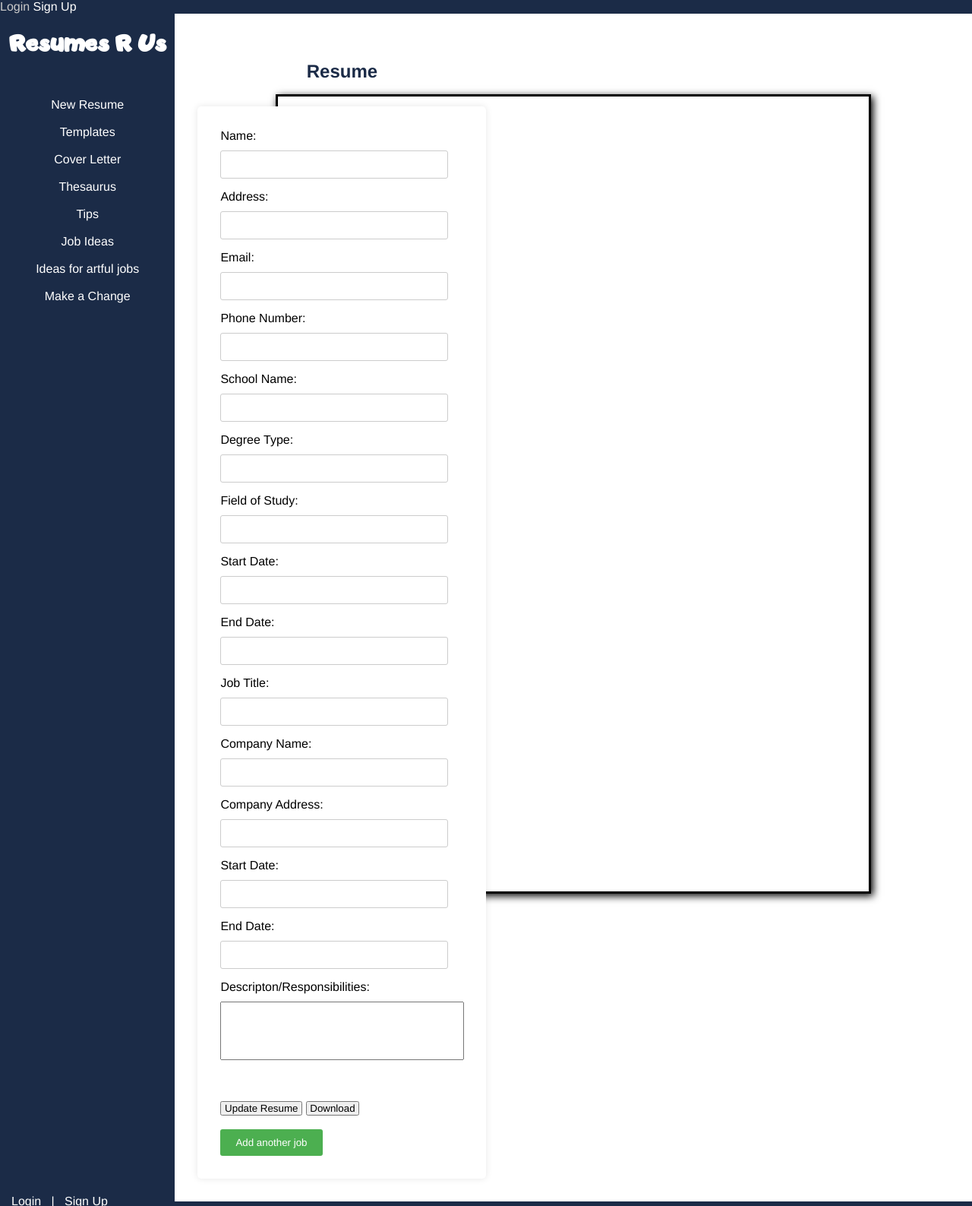
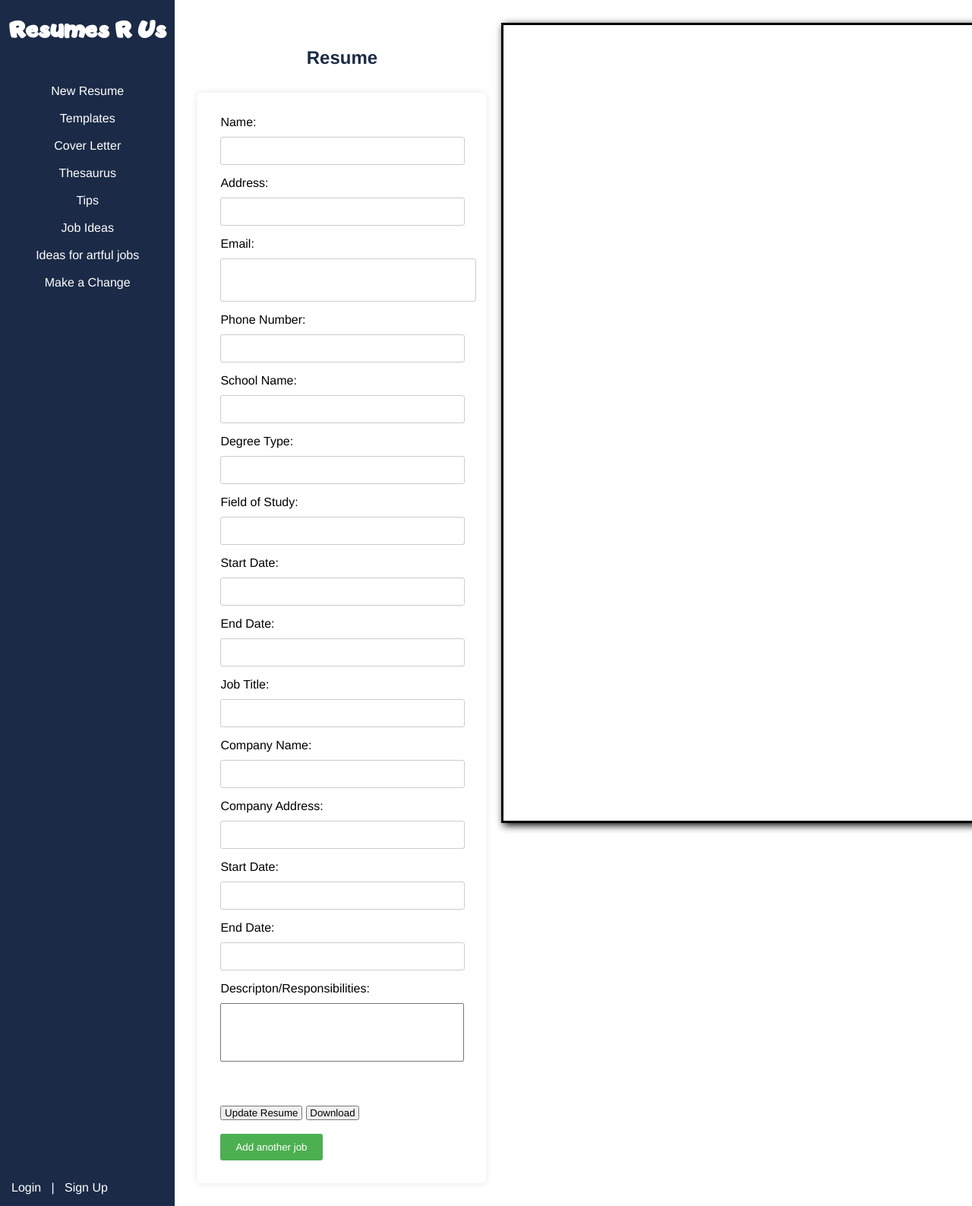
Before and after one commit to ElizabethKSchmalz/Capstone_ResumesRus, a PHP site: page /tcpdf/templates.php in a window 1280 px wide. Shown: the whole page at 76% size. Run offline with PHP 8.4, Linux system fonts and the light colour scheme; data that the repository does not hold is empty.

Commit message:
Minor adjustments for final presentation

```diff
--- a/css/style.css
+++ b/css/style.css
@@ -171,11 +171,12 @@ textarea {
   background-color: white;
   border: 3px solid black;
   box-shadow: black 3px 3px 10px;
-  width: 18.6cm;
+  width: 18cm;
   height: 25.7cm;
-  margin: 2cm auto;
+  margin-left: 400px;
   padding: 1cm;
   font-family: Arial, sans-serif;
+
 }
 
 #topInfo {
@@ -225,6 +226,7 @@ textarea {
   margin-top: 20px;
   font-size: 18px;
   line-height: 1.5;
+  color: white;
 }
 
 #wordInput {
@@ -267,3 +269,8 @@ textarea {
 .workDesc {
   font-size: 14px;
 }
+
+#email {
+  width: 105%;
+  height: 35px;
+}
--- a/dbConnect.php
+++ b/dbConnect.php
@@ -2,7 +2,8 @@
 
 try {
 
-    $pdo = new PDO('mysql:host=sql106.infinityfree.com:3306;dbname=if0_36419575_resumesrus', 'if0_36419575', 'resumesrus');
+    //$pdo = new PDO('mysql:host=sql106.infinityfree.com:3306;dbname=if0_36419575_resumesrus', 'if0_36419575', 'resumesrus');
+    $pdo = new PDO('mysql:host=localhost:3306;dbname=resumesrus', 'itsd', 'mysql');
     //$pdo = new PDO('mysql:host=sql106.infinityfree.com:3306;dbname=if0_36419575_resumesrus', 'if0_36419575', 'resumesrus');
 
     $pdo->setAttribute(PDO::ATTR_ERRMODE, PDO::ERRMODE_EXCEPTION);
--- a/pdfForResume.php
+++ b/pdfForResume.php
@@ -28,8 +28,8 @@ for ($i = 0; $i < count($letterContent); $i++) {
 // Create HTML and inline CSS for cover letter
 $html = "
 <header id=\"topInfo\">
+    <br>
     <h1>{$name}</h1>
-    <br>
     <p>{$address}</p>
     <p>Email: {$email}</p>
     <p>Phone: {$pNumber}</p>
@@ -37,14 +37,14 @@ $html = "
 </header>
 <hr>
 <section id=\"education\">
-  <h2>Education</h2>
+  <h2 style=\"text-align: center;\">Education</h2>
   <h3 id=\"schoolName\">{$schoolName}</h3>
   <p><strong>Degree:</strong> {$degree}</p>
   <p><strong>Field of Study:</strong> {$fieldOfStudy}</p>
   <p><strong>Duration:</strong> {$eduStartDate} - {$eduEndDate}</p>
 </section>
 <section id=\"experience\">
-    <h2>Work Experience</h2>
+    <h2 style=\"text-align: center;\">Work Experience</h2>
     ";
   for ($i = 0; $i < count($cNames); $i++) {
    $html .="
--- a/signUp.php
+++ b/signUp.php
@@ -3,8 +3,6 @@ session_start(); // Start or resume a session
 require 'sanitize.php';
 require 'dbConnect.php';
 require 'callQuery.php';
-ini_set('display_errors', 1);
-error_reporting(E_ALL);
 
 $signupSubmit = sanitizeString(INPUT_POST, 'signupSubmit');
 
@@ -56,6 +54,7 @@ if (isset($_POST['signupSubmit'])) {
 
         } catch (PDOException $ex) {
             $pdo->rollBack();
+
             error_log("Database Error: " . $ex->getMessage());
             echo "Error creating account. Please try again.";
 
--- a/templates.php
+++ b/templates.php
@@ -46,22 +46,7 @@ if(isset($_POST['download'])) {
     require('pdfForResume.php');
     exit();
 }
-?>
-<?php
-session_start();
 
-if (isset($_SESSION['authenticated']) && $_SESSION['authenticated'] === true) {
-    // User is logged in
-    ?>
-     <a href="logout.php">Logout</a>
-    <?php
-} else {
-    // User is not logged in
-    ?>
-    <a href="login.php">Login</a>
-    <a href="signup.php">Sign Up</a>
-    <?php
-}
 ?>
 <!DOCTYPE html>
 <html lang="en">
```
